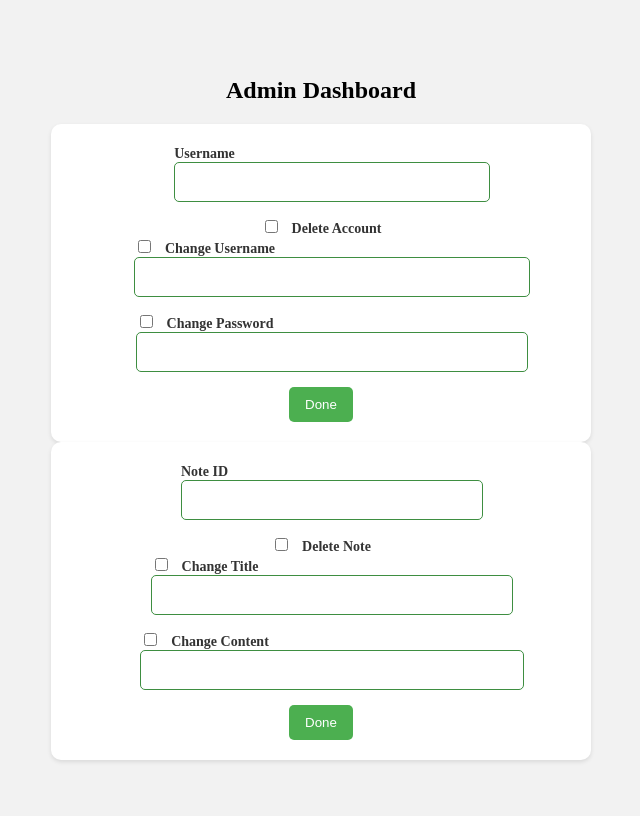
After one commit to WhineyMonkey10/noteshare, a Flask app: page /admin in a window 1280 px wide. The commit adds this page. Shown: the whole page, without its empty margins (319-959 px from the left). Run offline with Flask 2, Linux system fonts and the light colour scheme; the visitor is signed in with stand-in values (Sample User, id 1); parts of the project's set-up code (start-up, migrations or seed data) failed here and were passed over.

Commit message:
Completed admin system.

```diff
--- a/main.py
+++ b/main.py
@@ -1,6 +1,7 @@
 from src.Database.database import Database
-from flask import Flask, request, jsonify, render_template, session
+from flask import Flask, request, jsonify, render_template, session, redirect, url_for
 import json
+from bson.objectid import ObjectId
 Database = Database()
 
 
@@ -52,6 +53,8 @@ def login():
                 session['username'] = username
                 session['password'] = password
                 session['logged_in'] = True
+                if session['username'] == 'admin':
+                    return render_template('admin.html')
                 return index()
             else:
                 return render_template('login.html')
@@ -82,6 +85,64 @@ def register():
     else:
         return index()
 
+@app.route('/admin', methods=['POST', 'GET'])
+def admin():
+    if 'logged_in' in session and session['username'] == 'admin':
+        return render_template('admin.html')
+    else:
+        if 'logged_in' in session:
+            return index()
+        else:
+            return render_template('login.html')
+
+@app.route('/deleteNote/<id>', methods=['POST', 'GET'])
+def delete(id):
+    if 'logged_in' in session and session['username'] == 'admin':
+        Database.deleteNote({"_id": ObjectId(id)})
+        return admin()
+    else:
+        return render_template('index.html')
+
+@app.route('/manageUser', methods=['POST', 'GET'])
+def manageUser():
+    if 'logged_in' in session and session['username'] == 'admin':
+        user = request.form['username']
+        if request.form.get('deleteAcc'):
+            Database.deleteAccount(user)
+        # Check if the checkbox is checked
+        if request.form.get('changeUsernameCheck') is not None:
+            newUsername = request.form['changeUsername']
+            Database.changeUsername(user, newUsername)
+        if request.form.get('changePasswordCheck') is not None:
+            newPassword = request.form['changePassword']
+            Database.changePassword(user, newPassword)
+        return redirect(url_for('admin'))
+    else:
+        return render_template('login.html')
+
+
+@app.route('/editNote/<id>', methods=['POST', 'GET'])
+def editNote(id):
+    pass
+
+@app.route('/manageNotes', methods=['POST', 'GET'])
+def manageNotes():
+    if 'logged_in' in session and session['username'] == 'admin':
+        noteid = request.form['noteId']
+        if request.form.get('deleteNote'):
+            Database.deleteNote({"_id": ObjectId(noteid)})
+        if request.form.get('changeTitleCheck'):
+            newTitle = request.form['changeTitle']
+            Database.changeTitle(noteid, newTitle)
+        if request.form.get('changeContentCheck'):
+            newContent = request.form['changeContent']
+            Database.changeContent(noteid, newContent)
+        return admin()
+    else:
+        return render_template('login.html')
+
+
+
 
 
 
--- /dev/null
+++ b/static/styles/admin.css
@@ -0,0 +1,71 @@
+.container {
+    display: flex;
+    flex-direction: column;
+    justify-content: center;
+    align-items: center;
+    height: 100vh;
+    background-color: #f2f2f2;
+  }
+
+  .container h1 {
+    margin: 0;
+    font-size: 24px;
+    font-weight: bold;
+    text-align: center;
+    padding: 20px 0;
+  }
+
+  .form-container {
+    display: flex;
+    flex-direction: column;
+    justify-content: center;
+    align-items: center;
+    background-color: #fff;
+    padding: 20px;
+    border-radius: 10px;
+    width: 100%;
+    max-width: 500px;
+    box-shadow: 0 2px 4px rgba(0, 0, 0, 0.1);
+  }
+
+  .form-container label {
+    margin-bottom: 5px;
+    font-weight: bold;
+    font-size: 14px;
+    color: #333;
+  }
+
+  .form-container .form-input {
+    margin-bottom: 15px;
+    padding: 10px;
+    width: 100%;
+    border-radius: 5px;
+    border: 1px solid #3e8e41;
+    font-size: 16px;
+    color: #333;
+  }
+
+  .form-container .form-checkbox {
+    margin-right: 10px;
+  }
+
+  .form-container .form-submit {
+    background-color: #4caf50;
+    color: #fff;
+    padding: 10px 16px;
+    border-radius: 5px;
+    border: none;
+    cursor: pointer;
+    transition: background-color 0.3s ease;
+  }
+
+  .form-container .form-submit:hover {
+    background-color: #3e8e41;
+  }
+
+  footer {
+    margin-top: 20px;
+    font-size: 12px;
+    color: #888;
+    text-align: center;
+  }
--- /dev/null
+++ b/templates/admin.html
@@ -0,0 +1,64 @@
+<!DOCTYPE html>
+<html lang="en">
+  <head>
+    <meta charset="UTF-8" />
+    <meta http-equiv="X-UA-Compatible" content="IE=edge" />
+    <meta name="viewport" content="width=device-width, initial-scale=1.0" />
+    <link rel="stylesheet" href="{{ url_for('static', filename='styles/admin.css') }}" />
+    <title>Admin Dashboard</title>
+  </head>
+  <body class="container">
+    <h1>Admin Dashboard</h1>
+    <form class="form-container" action="{{ url_for('manageUser') }}" method="POST">
+      <div class="form-group">
+        <label for="username">Username</label>
+        <input class="form-input" type="text" name="username" id="username" required />
+      </div>
+
+      <div class="form-group">
+        <input class="form-checkbox" type="checkbox" name="deleteAcc" id="deleteAcc" />
+        <label for="deleteAcc">Delete Account</label>
+      </div>
+
+      <div class="form-group">
+        <input class="form-checkbox" type="checkbox" name="changeUsernameCheck" id="changeUsernameCheck" />
+        <label for="changeUsername">Change Username</label>
+        <input class="form-input" type="text" name="changeUsername" id="changeUsername" />
+      </div>
+
+      <div class="form-group">
+        <input class="form-checkbox" type="checkbox" name="changePasswordCheck" id="changePasswordCheck" />
+        <label for="changePassword">Change Password</label>
+        <input class="form-input" type="text" name="changePassword" id="changePassword" />
+      </div>
+
+      <input class="form-submit" type="submit" value="Done" />
+    </form>
+
+    <form class="form-container" action="{{ url_for('manageNotes') }}" method="POST">
+      <div class="form-group">
+        <label for="noteTitle">Note ID</label>
+        <input class="form-input" type="text" name="noteId" id="noteId" required />
+      </div>
+
+      <div class="form-group">
+        <input class="form-checkbox" type="checkbox" name="deleteNote" id="deleteNote" />
+        <label for="deleteNote">Delete Note</label>
+      </div>
+
+      <div class="form-group">
+        <input class="form-checkbox" type="checkbox" name="changeTitleCheck" id="changeTitleCheck" />
+        <label for="changeTitle">Change Title</label>
+        <input class="form-input" type="text" name="changeTitle" id="changeTitle" />
+      </div>
+
+      <div class="form-group">
+        <input class="form-checkbox" type="checkbox" name="changeContentCheck" id="changeContentCheck" />
+        <label for="changeContent">Change Content</label>
+        <input class="form-input" type="text" name="changeContent" id="changeContent" />
+      </div>
+
+      <input class="form-submit" type="submit" value="Done" />
+    </form>
+  </body>
+</html>
```
Also changed, not shown: src/Database/database.py (+31 -3 lines), static/styles/login.css (+20 -26 lines), templates/login.html (+11 -13 lines), templates/register.html (+12 -14 lines).
